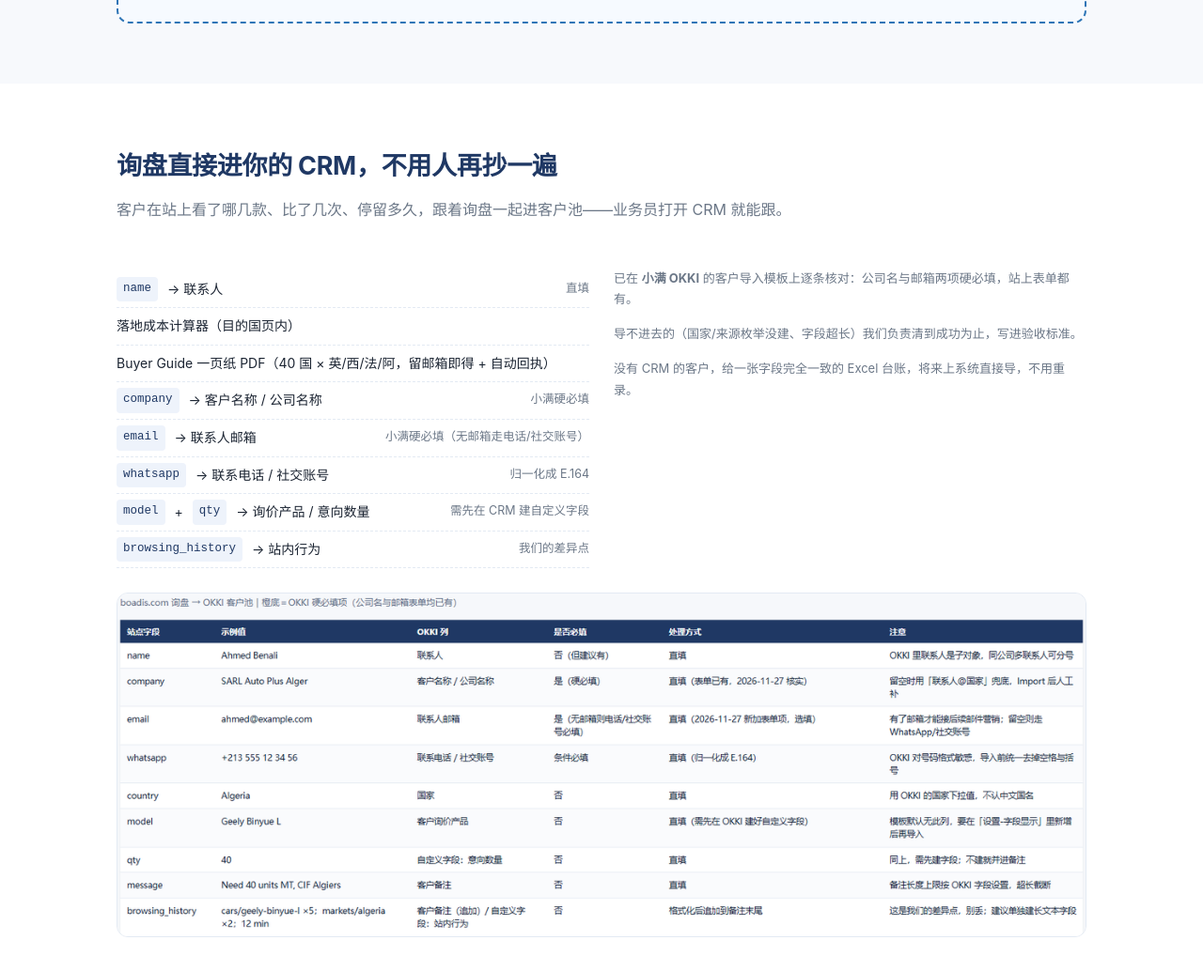
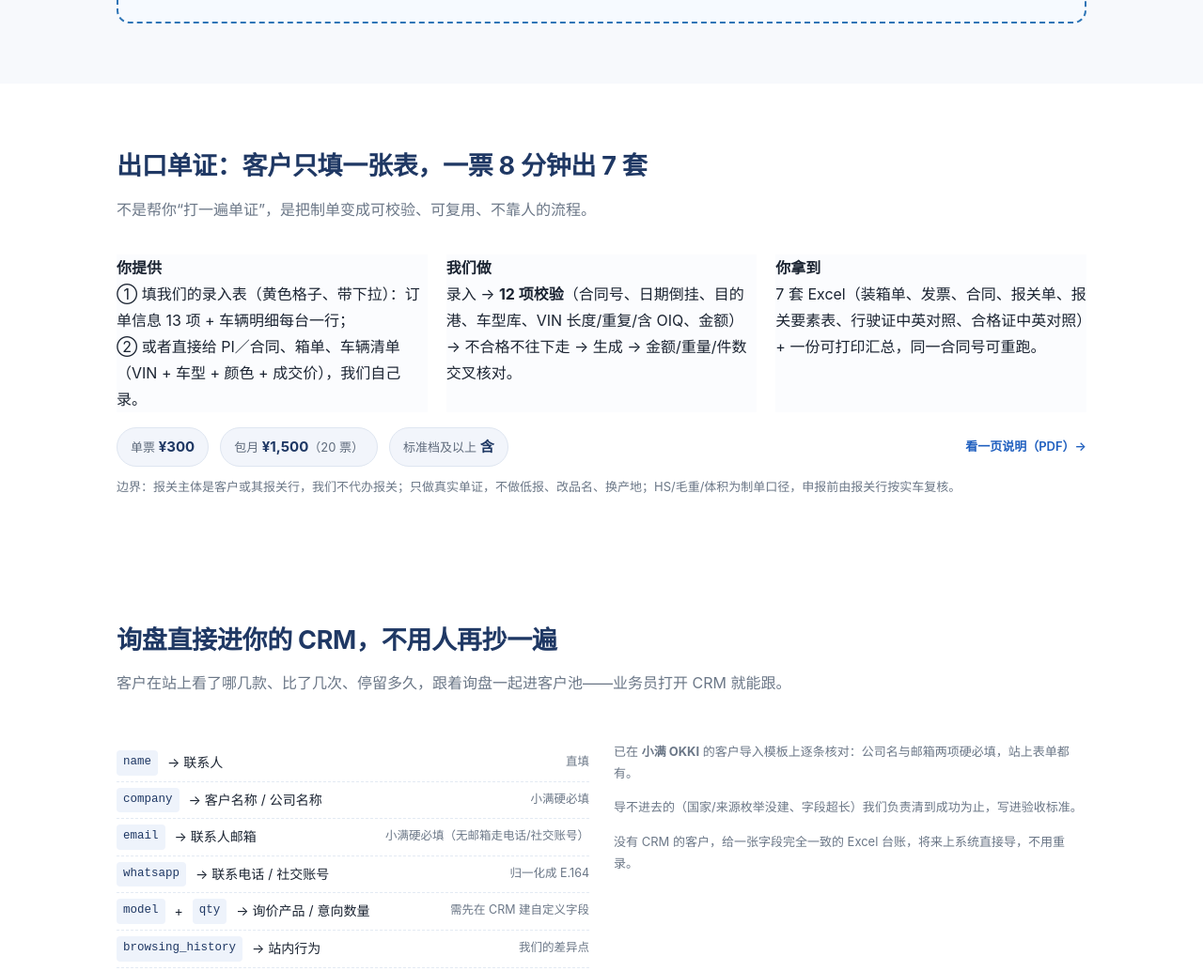
Before and after one commit to boadis-export/boadis-service, a plain HTML site: page index.html in a window 1280 px wide. Shown: the part 5274-6308 px from the top of the page at 94% size. Drawn offline with Linux system fonts and the light colour scheme.

Commit message:
Update service page

```diff
--- a/index.html
+++ b/index.html
@@ -28,6 +28,11 @@ section{padding:64px 0}
 .sec-head p{color:var(--grey);margin-top:8px}
 .grid3{display:grid;grid-template-columns:repeat(3,1fr);gap:20px}
 .grid2{display:grid;grid-template-columns:repeat(2,1fr);gap:26px}
+.docsrow{display:flex;flex-wrap:wrap;gap:12px;align-items:center;margin-top:16px}
+.dprice{font-size:13px;color:#5f6b7c;background:#f2f5fb;border:1px solid #dfe6f1;border-radius:999px;padding:7px 14px}
+.dprice b{color:#1f3864;font-size:15px}
+.dlink{margin-left:auto;font-size:13px;font-weight:600;color:#1f5fbf;text-decoration:none}
+.dlink:hover{text-decoration:underline}
 .grid2 .shot.wide{grid-column:1 / -1}
 .grid2 .shot.wide img{height:auto;max-height:520px}
 .card{border:1px solid var(--line);border-radius:12px;padding:24px;background:#fff}
@@ -180,6 +185,23 @@ footer{background:#0f1a2c;color:#8fa6c4;font-size:13px;padding:28px 0}
   </div>
 </div></section>
 
+<section id="docs"><div class="wrap">
+  <div class="sec-head"><h2>出口单证：客户只填一张表，一票 8 分钟出 7 套</h2>
+    <p>不是帮你“打一遍单证”，是把制单变成可校验、可复用、不靠人的流程。</p></div>
+  <div class="grid3">
+    <div class="pain"><h4>你提供</h4><p>① 填我们的录入表（黄色格子、带下拉）：订单信息 13 项 + 车辆明细每台一行；<br>② 或者直接给 PI／合同、箱单、车辆清单（VIN + 车型 + 颜色 + 成交价），我们自己录。</p></div>
+    <div class="pain"><h4>我们做</h4><p>录入 → <b>12 项校验</b>（合同号、日期倒挂、目的港、车型库、VIN 长度/重复/含 OIQ、金额）→ 不合格不往下走 → 生成 → 金额/重量/件数交叉核对。</p></div>
+    <div class="pain"><h4>你拿到</h4><p>7 套 Excel（装箱单、发票、合同、报关单、报关要素表、行驶证中英对照、合格证中英对照）+ 一份可打印汇总，同一合同号可重跑。</p></div>
+  </div>
+  <div class="docsrow">
+    <span class="dprice">单票 <b>¥300</b></span>
+    <span class="dprice">包月 <b>¥1,500</b>（20 票）</span>
+    <span class="dprice">标准档及以上 <b>含</b></span>
+    <a class="dlink" href="assets/docs-service.pdf" target="_blank" rel="noopener">看一页说明（PDF）→</a>
+  </div>
+  <p class="note" style="margin-top:10px">边界：报关主体是客户或其报关行，我们不代办报关；只做真实单证，不做低报、改品名、换产地；HS/毛重/体积为制单口径，申报前由报关行按实车复核。</p>
+</div></section>
+
 <section id="crm"><div class="wrap">
   <div class="sec-head"><h2>询盘直接进你的 CRM，不用人再抄一遍</h2>
     <p>客户在站上看了哪几款、比了几次、停留多久，跟着询盘一起进客户池——业务员打开 CRM 就能跟。</p></div>
@@ -187,8 +209,6 @@ footer{background:#0f1a2c;color:#8fa6c4;font-size:13px;padding:28px 0}
     <div>
       <ul class="maplist">
         <li><code>name</code> → 联系人<em>直填</em></li>
-        <li>落地成本计算器（目的国页内）</li>
-      <li>Buyer Guide 一页纸 PDF（40 国 × 英/西/法/阿，留邮箱即得 + 自动回执）</li>
         <li><code>company</code> → 客户名称 / 公司名称<em>小满硬必填</em></li>
         <li><code>email</code> → 联系人邮箱<em>小满硬必填（无邮箱走电话/社交账号）</em></li>
         <li><code>whatsapp</code> → 联系电话 / 社交账号<em>归一化成 E.164</em></li>
@@ -214,7 +234,7 @@ footer{background:#0f1a2c;color:#8fa6c4;font-size:13px;padding:28px 0}
         <li>次年 ¥4,800（含数据更新 + 6 次改稿）</li></ul></div>
     <div class="tier hot"><span class="tag">多数人选</span><h3>标准</h3><div class="p">¥15,800<small> / 首年</small></div>
       <ul><li>三语站点</li><li>60 款车型 + 规格单页</li><li>目的国页 5 个（超出 ¥300/个）</li>
-        <li>40HQ 装载量自动测算</li><li>线索评分 + 按国家分派</li><li>询盘导出 + 小满 OKKI 字段映射</li>
+        <li>40HQ 装载量自动测算</li><li>落地成本计算器（目的国页内）</li><li>Buyer Guide 一页纸 PDF（英/西/法/阿四语，留邮箱即得 + 自动回执）</li><li>线索评分 + 按国家分派</li><li>询盘导出 + 小满 OKKI 字段映射</li>
         <li>单证 7 套 + 录入表 + 校验</li><li>每季度一页报表</li>
         <li>次年 ¥7,800（含数据更新 + 12 次改稿）</li></ul></div>
     <div class="tier"><h3>旗舰</h3><div class="p">¥25,800<small> / 首年</small></div>
```
Also changed, not shown: 1 other file.
